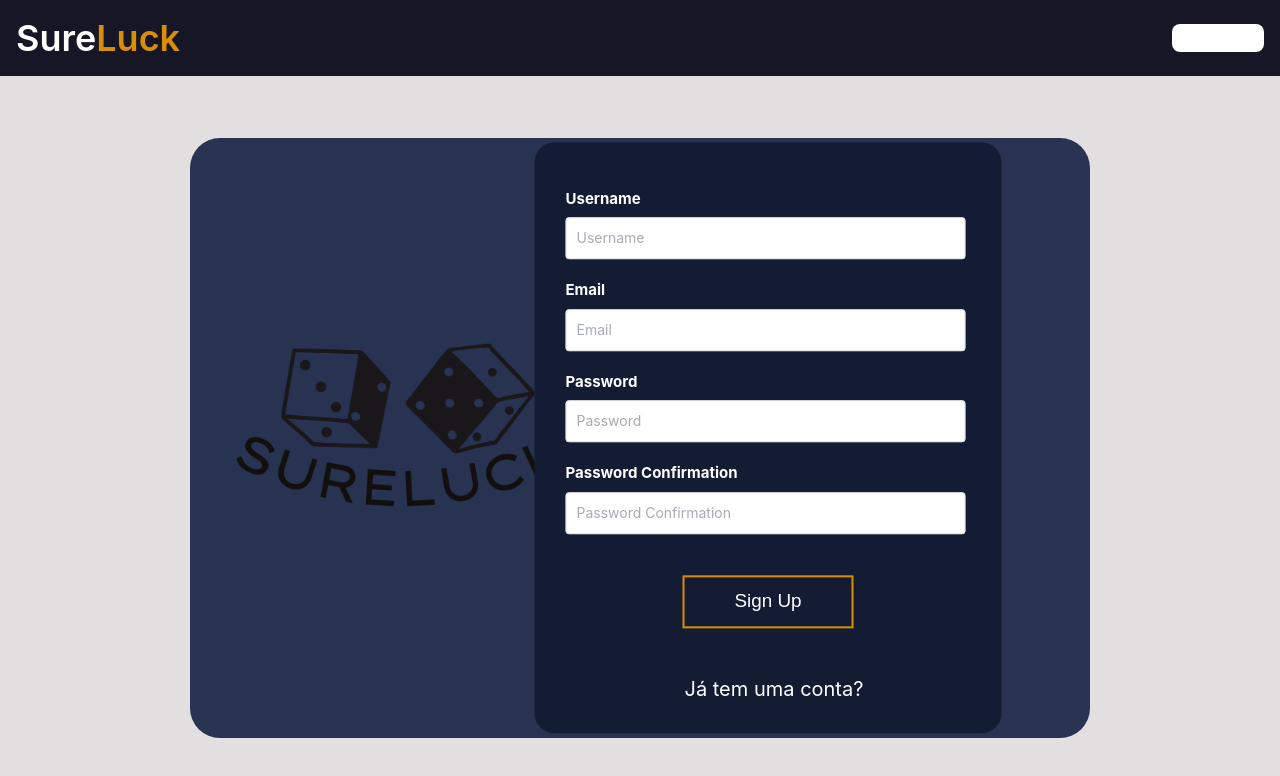
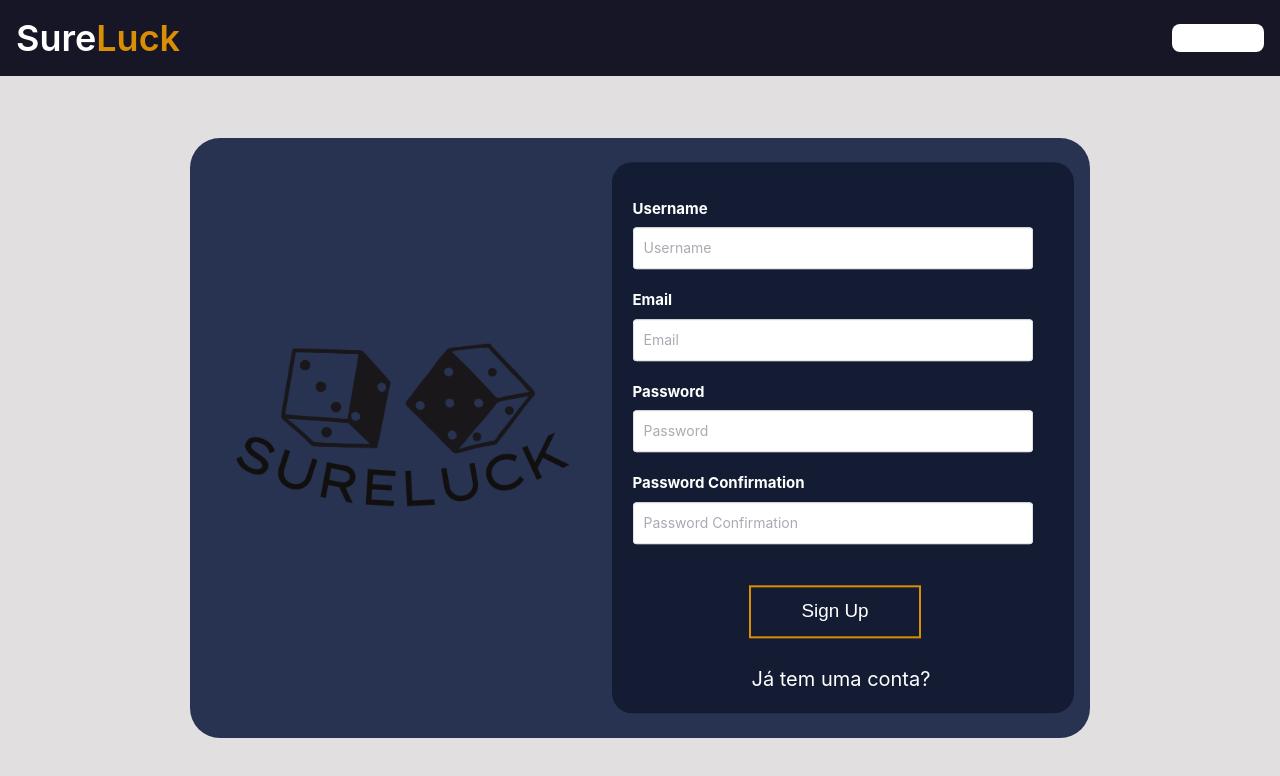
Before and after one commit to PI-Sureluck/FrontEnd, a Vue app: page /cadastro in a window 1280 px wide. Shown: the top 776 px of the page. Built offline with nearby package versions, Linux system fonts and the light colour scheme; no server answers.

Commit message:
arrumando bug da tela de login e cadastro

```diff
--- a/src/components/Navbar.vue
+++ b/src/components/Navbar.vue
@@ -29,7 +29,7 @@
                 </li>
                 <li class="separator "></li>
                 <li class=" dropbtn ">
-                  <button class="" @click="toggleperfil">Perfil</button>
+                  <button class="ml-1.5" @click="toggleperfil"> Perfil</button>
                 </li>
                 <li class="separator "></li>
                 <li class=" dropbtn rounded-b">
@@ -188,6 +188,8 @@ export default {
   width: 100%;
   padding-left: 2em;
   padding-right: 2em;
+  padding-top: 0.3em;
+  padding-bottom: 0.3em;
   cursor: pointer;
   border: none;
   outline: none;
--- a/src/views/Cadastro.vue
+++ b/src/views/Cadastro.vue
@@ -33,7 +33,7 @@
                 <button  @click="registration()" class="btn " >Sign Up</button>
 
             </div>
-              <RouterLink to="/Login" class="verde block text-xl  text-white bg-blue-700 rounded md:bg-transparent md:text-white-700 md:p-0 dark:text-white md:dark:text-white-500" style="margin-left: 6em; ">Já tem uma conta?</RouterLink>
+              <RouterLink to="/Login" class="verde block text-xl  text-white bg-blue-700 rounded md:bg-transparent md:text-white-700 md:p-0 dark:text-white md:dark:text-white-500" style="margin-left: 6em; margin-top: -1em">Já tem uma conta?</RouterLink>
         </div>
         <div class="flex justify-center items-start flex-col forms" >
               <img  src="../static/sureluck-logo.png" style=" padding-left: 2%; margin-top: 11%; width: 45%;" alt="">
@@ -200,6 +200,7 @@ select {
         background-color: #adaaa1;
     }
     #contCad {
+      position: fixed;
         width: 60em;
         height: 40em;
         border-radius: 30px;
@@ -215,12 +216,14 @@ select {
 
     #cadastro{
         position: absolute;
+        margin-left: 7.5em;
         top: 50%;
         left: 60%;
         transform: translate(-50%, -50%);
         background: #141C33;
         border-radius: 20px;
-        padding: 30px;
+        padding: 20px;
+         padding-right: 35px;
         width: auto;
         height: auto;
         align-items: center;
--- a/src/views/Login.vue
+++ b/src/views/Login.vue
@@ -1,10 +1,9 @@
 <template>
 
-   <div class=" center flex justify-center items-center ">
+   <div class="center flex justify-center items-center ">
 
-        <div id="contCad" class="bg-white w-96 h-96 ">
+        <div id="contCad" class="bg-white  ">
             <div id="cadastro">
-
             <form class="flex justify-center items-center flex-col forms" action="">
               <div class="input flex  flex-col">
                 <span class="spanstyle">Email</span>
@@ -22,7 +21,7 @@
                 <button  @click="handleSubmit()" class="btn " >Sign In</button>
 
             </div>
-              <RouterLink to="/Cadastro" class="verde block text-xl py-2 pl-3 pr-4 text-white bg-blue-700 rounded md:bg-transparent md:text-white-700 md:p-0 dark:text-white md:dark:text-white-500" style="margin-left: 5em; margin-bottom: 1em">Cadastre-se no Sureluck</RouterLink>
+              <RouterLink to="/Cadastro" class="verde block text-xl py-2 pl-3 pr-4 text-white bg-blue-700 rounded md:bg-transparent md:text-white-700 md:p-0 dark:text-white md:dark:text-white-500" style="margin-left: 5em; margin-bottom: 1em; margin-top: -1em">Cadastre-se no Sureluck</RouterLink>
 
             </div>
         <div class="flex justify-center items-start flex-col forms" >
@@ -173,6 +172,7 @@ select {
         background-color: #adaaa1;
     }
     #contCad {
+      position: fixed;
         width: 60em;
         height: 30em;
         border-radius: 30px;
@@ -196,6 +196,7 @@ select {
         padding: 30px;
         width: auto;
         height: auto;
+      margin-left: 7.5em;
         align-items: center;
         color: #D98E04;
     }
```
